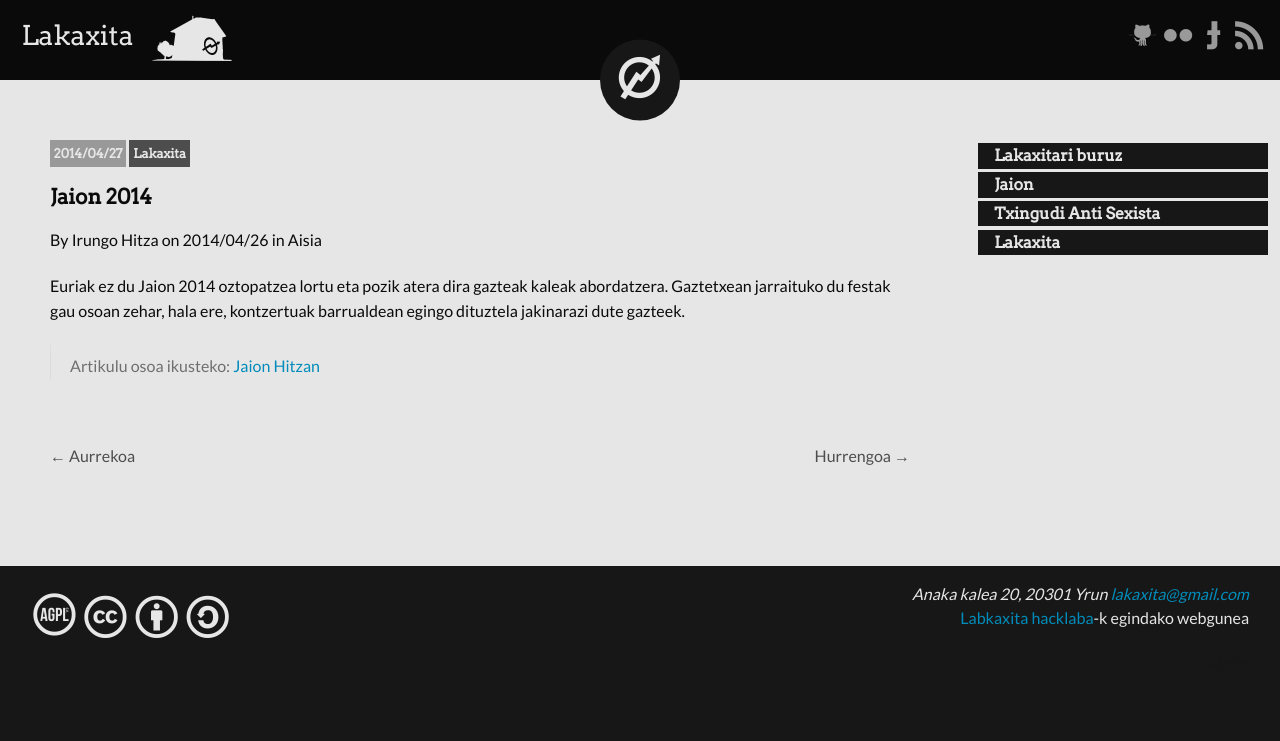
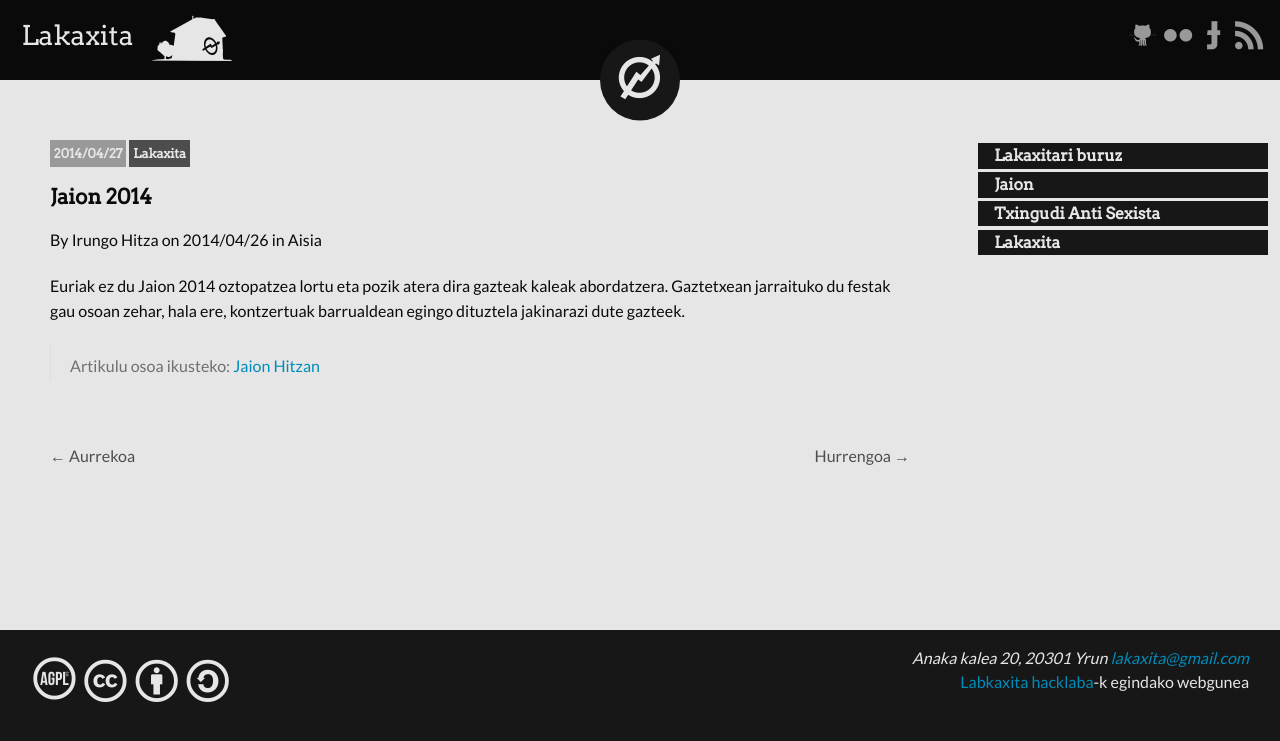
Before and after one commit to lakaxita/lakaxita.github.io, a Jekyll site: the page built from _posts/2014-04-27-jaion-2014.md, in a window 1280 px wide. Shown: the top 741 px of the page. Built offline with Jekyll 4.4.1, drawn with Linux system fonts in a browser that asks for light colours; Markdown is read by kramdown in place of the engine named in the settings.

Commit message:
more margin between articles

```diff
--- a/_sass/main.sass
+++ b/_sass/main.sass
@@ -149,11 +149,11 @@ div#wrap
             padding: 0 50px !important
             +grid-column($columns:9)
         article
-            margin: 0 0 7rem 0
+            margin: 0 0 3rem 0
             clear: both
             overflow: hidden
             @media #{$medium-up}
-                margin: 0 0 3rem 0
+                margin: 0 0 7rem 0
         time, a.category
             display: inline-block
             color: $white
```
